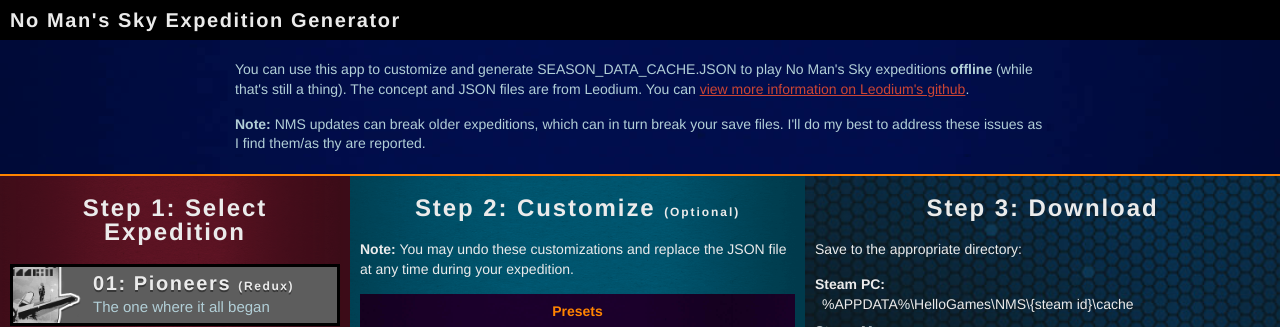
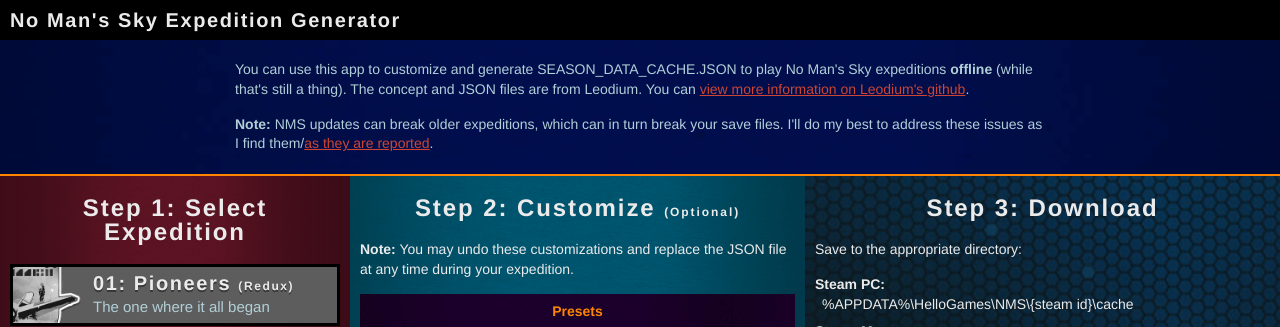
Before and after one commit to cwmonkey/nms-expeditions, a Jekyll site: the page built from index.html, in a window 1280 px wide and 900 px high. Shown: the top 327 px of the window. Built offline with Jekyll 4.4.1, drawn with Linux system fonts in a browser that asks for light colours; some web fonts are replaced.

Commit message:
typo & issue link

```diff
--- a/index.html
+++ b/index.html
@@ -27,7 +27,7 @@
       You can use this app to customize and generate SEASON_DATA_CACHE.JSON to play No Man's Sky expeditions <strong>offline</strong> (while that's still a thing). The concept and JSON files are from Leodium. You can <a href="https://github.com/leodium/leodium-ReLive-NoMansSky-Expeditions-Offline" target="_blank">view more information on Leodium's github</a>.
     </p>
     <p>
-      <strong>Note:</strong> NMS updates can break older expeditions, which can in turn break your save files. I'll do my best to address these issues as I find them/as thy are reported.
+      <strong>Note:</strong> NMS updates can break older expeditions, which can in turn break your save files. I'll do my best to address these issues as I find them/<a href="https://github.com/cwmonkey/nms-expeditions/issues" target="_blank">as they are reported</a>.
     </p>
   </div></section>
 
```
